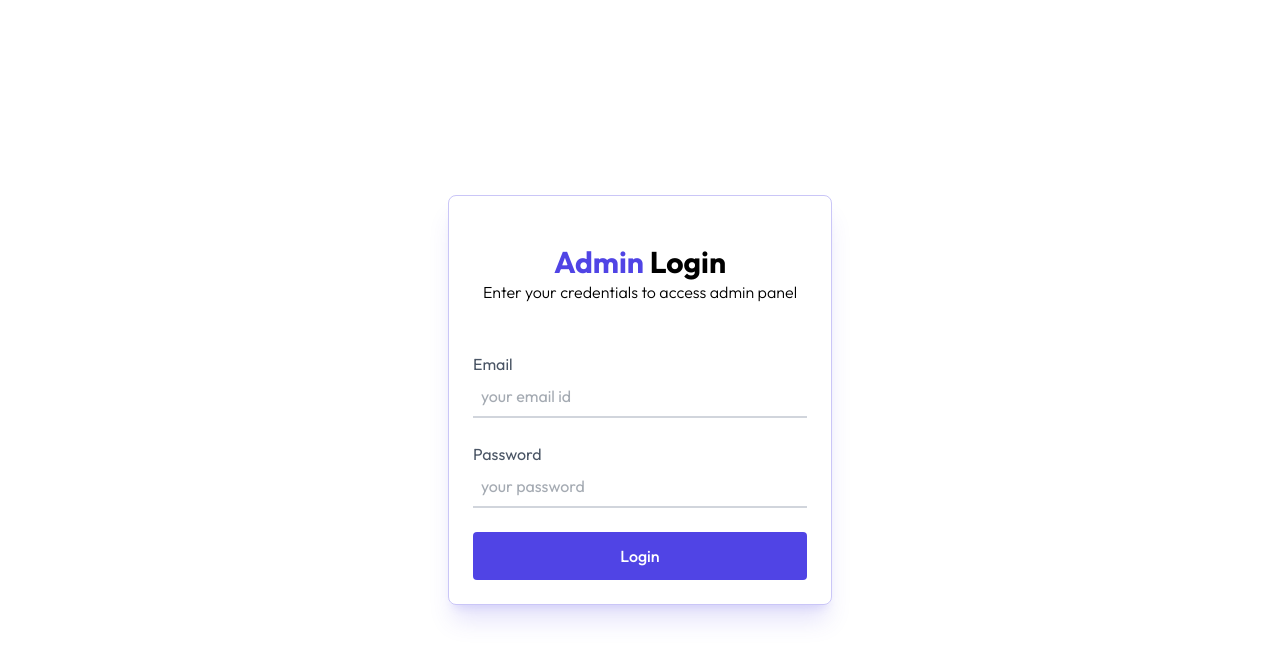
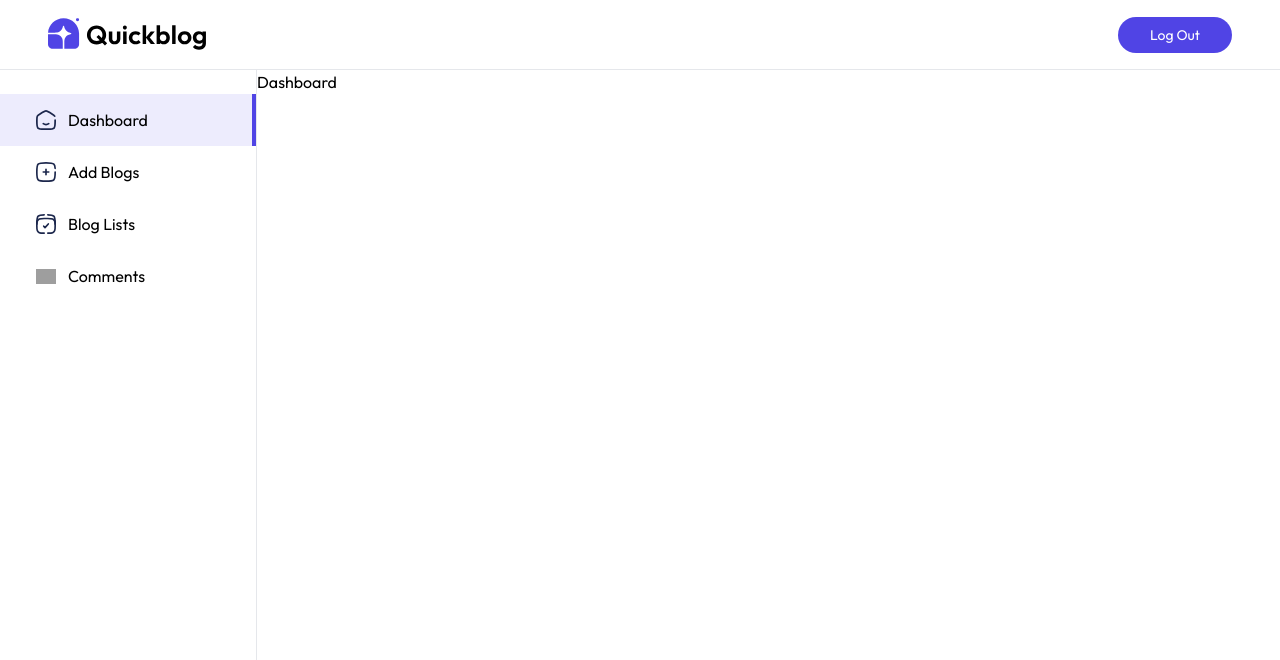
Before and after one commit to outgoingrudra/Blog-site, a React (Vite) app in the folder frontend/: page /admin in a window 1280 px wide. Shown: the top 660 px of the page. Built offline with nearby package versions, Linux system fonts and the light colour scheme; grey boxes are pictures that could not be loaded.

Commit message:
changes made

```diff
--- a/frontend/src/App.jsx
+++ b/frontend/src/App.jsx
@@ -15,7 +15,7 @@ export default function App() {
       <Routes>
         <Route path="/" element={<Home />} />
         <Route path="/blog/:id" element={<Blog />} />
-        <Route path="/admin" element={false ? <Layout /> : <Login/>} >
+        <Route path="/admin" element={true ? <Layout /> : <Login/>} >
            <Route index element={<Dashboard/>}/>
            <Route  path="addBlog" element={<AddBlog/>}/>
            <Route  path="listBlog" element={<ListBlog/>}/>
```
